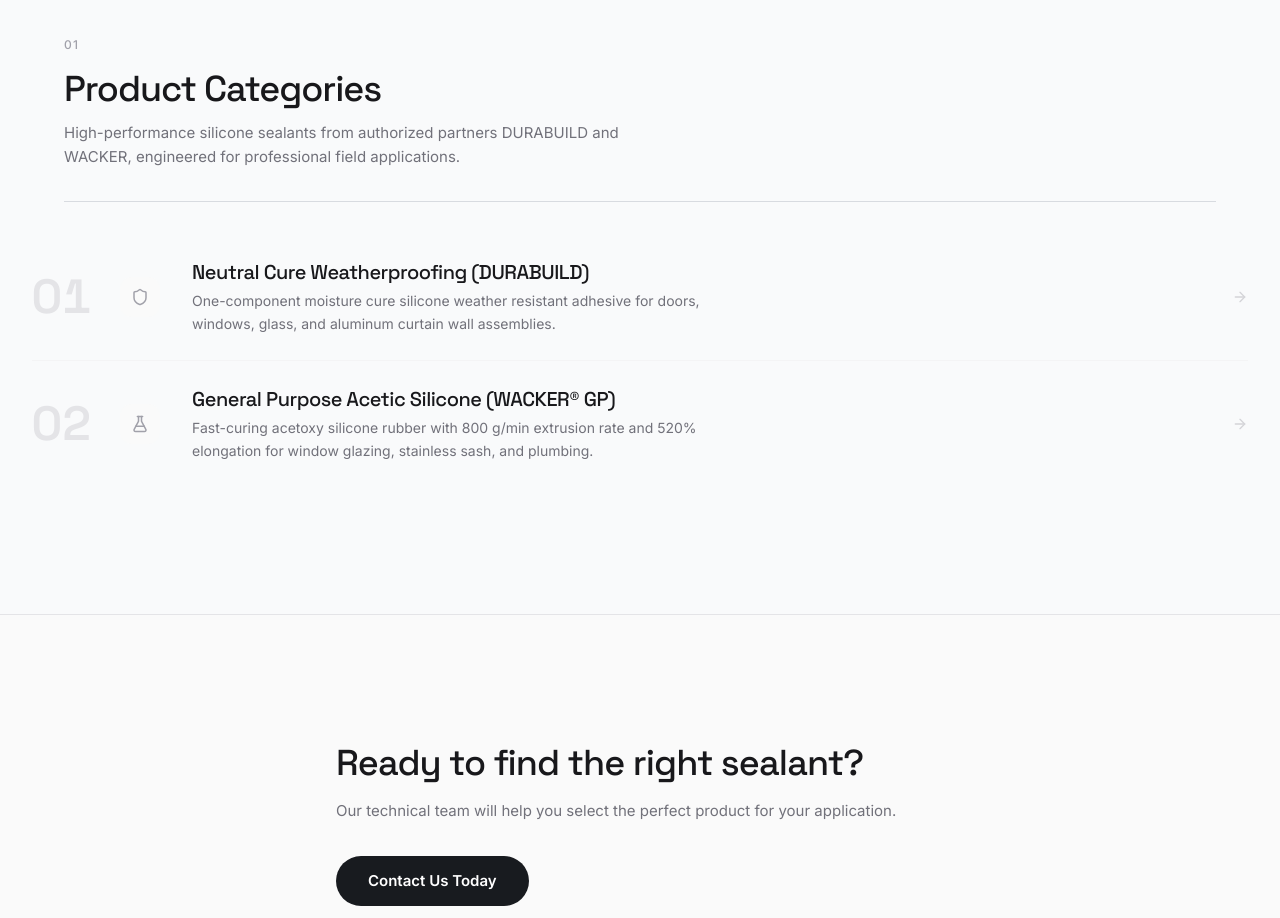
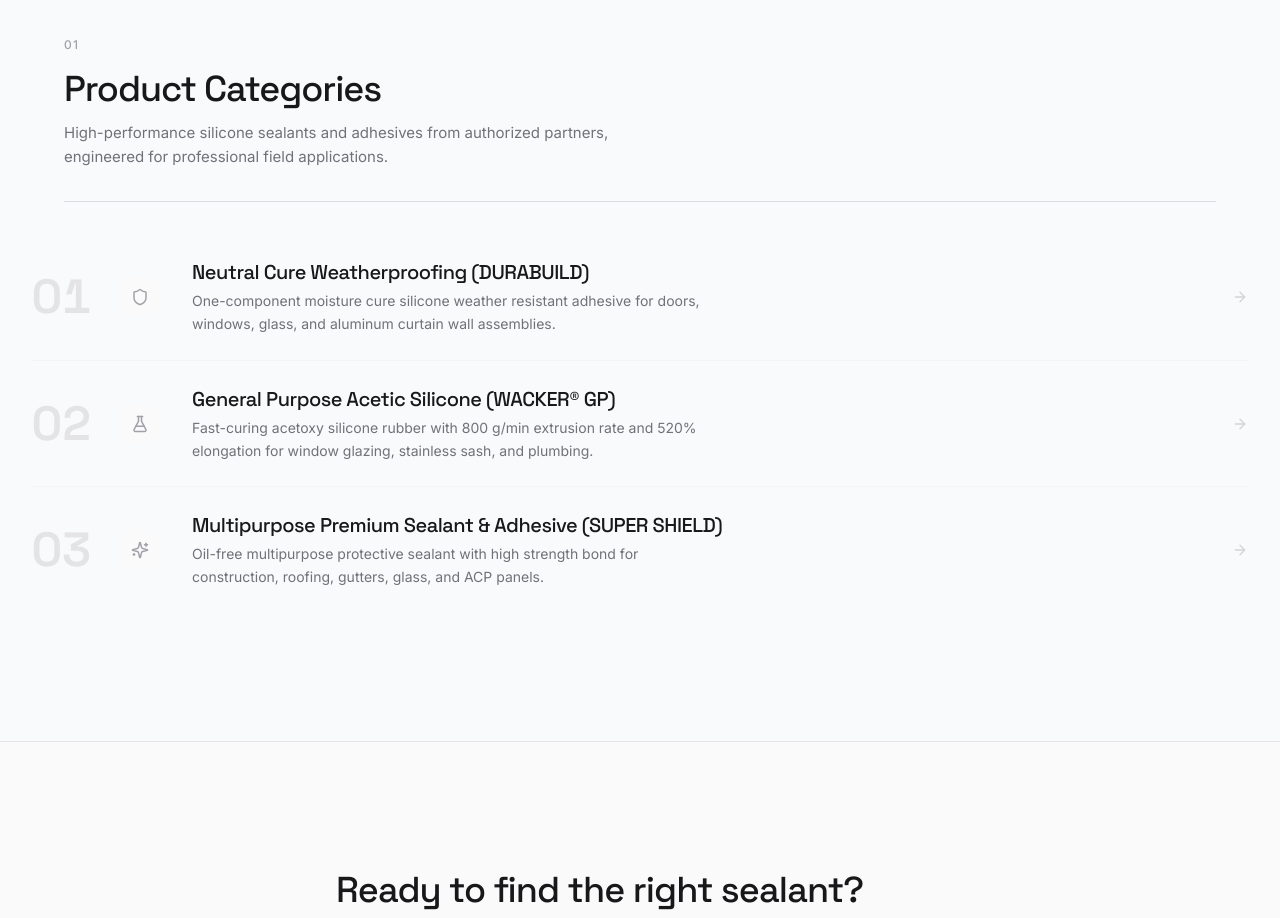
Before and after one commit to lionman9097/AMG_compro, a Nuxt app: page / in a window 1280 px wide. Shown: the part 1160-2078 px from the top of the page. Built offline with nearby package versions, Linux system fonts and the light colour scheme.

Commit message:
added supershield product

```diff
--- a/components/CategoryOverview.vue
+++ b/components/CategoryOverview.vue
@@ -4,7 +4,7 @@
       <SectionHeader
         numeral="01"
         title="Product Categories"
-        subtitle="High-performance silicone sealants from authorized partners DURABUILD and WACKER, engineered for professional field applications."
+        subtitle="High-performance silicone sealants and adhesives from authorized partners, engineered for professional field applications."
       />
 
       <div class="mt-14 md:mt-18">
@@ -41,7 +41,7 @@
 </template>
 
 <script setup lang="ts">
-import { ArrowRight, FlaskConical, Shield } from '@lucide/vue'
+import { ArrowRight, FlaskConical, Shield, Sparkles } from '@lucide/vue'
 import SectionHeader from '~/components/SectionHeader.vue'
 
 const categories = [
@@ -57,5 +57,11 @@ const categories = [
     description: 'Fast-curing acetoxy silicone rubber with 800 g/min extrusion rate and 520% elongation for window glazing, stainless sash, and plumbing.',
     icon: FlaskConical,
   },
+  {
+    id: 'multipurpose',
+    label: 'Multipurpose Premium Sealant & Adhesive (SUPER SHIELD)',
+    description: 'Oil-free multipurpose protective sealant with high strength bond for construction, roofing, gutters, glass, and ACP panels.',
+    icon: Sparkles,
+  },
 ]
 </script>
--- a/components/ImageCarousel.vue
+++ b/components/ImageCarousel.vue
@@ -52,7 +52,7 @@
     <!-- THUMBNAILS & SLIDE INDICATORS STRIP -->
     <div class="mt-5 flex flex-col sm:flex-row items-center justify-between gap-4">
       <!-- Thumbnail Selector Cards -->
-      <div class="grid grid-cols-2 sm:grid-cols-4 gap-3 w-full sm:w-auto flex-1">
+      <div class="grid grid-cols-2 sm:grid-cols-3 md:grid-cols-5 gap-3 w-full sm:w-auto flex-1">
         <button v-for="(slide, idx) in slides" :key="slide.id"
           class="p-2 sm:p-3 rounded-2xl border text-left transition-all duration-200 flex items-center gap-3 relative overflow-hidden group"
           :class="currentIndex === idx
@@ -171,6 +171,14 @@ const slides: ImageSlide[] = [
     tag: 'WACKER PARTNER PRODUCT',
     caption: 'One-part acetoxy silicone sealant for window glazing, stainless sash, and plumbing joints with 800 g/min extrusion rate.',
   },
+  {
+    id: 'slide-super-shield',
+    src: '/super_shield_broschure.webp',
+    title: 'SUPER SHIELD — Premium Sealant & Adhesive',
+    shortTitle: 'SUPER SHIELD',
+    tag: 'PREMIUM SEALANT & ADHESIVE',
+    caption: 'Oil-free multipurpose protective sealant with high strength bond for construction, roofing, gutters, glass, and ACP panels.',
+  },
 ]
 
 const currentIndex = ref(0)
--- a/components/ProductCard.vue
+++ b/components/ProductCard.vue
@@ -95,8 +95,11 @@
         <!-- Section 3: Application Methods & Substrates -->
         <div class="grid grid-cols-1 md:grid-cols-2 gap-4">
           <!-- Application Areas -->
-          <div v-if="product.applicationAreas && product.applicationAreas.length"
-            class="bg-white p-4 rounded-xl border border-zinc-200">
+          <div
+            v-if="product.applicationAreas && product.applicationAreas.length"
+            class="bg-white p-4 rounded-xl border border-zinc-200"
+            :class="(!product.colors || product.colors.length === 0) && (!product.packaging || product.packaging.length === 0) ? 'md:col-span-2' : ''"
+          >
             <h4
               class="font-display font-semibold text-zinc-900 text-xs tracking-wider uppercase mb-2 flex items-center gap-2">
               <Layers class="w-4 h-4 text-cobalt-accent" />
@@ -110,14 +113,17 @@
             </ul>
           </div>
 
-          <!-- Color & Packaging -->
-          <div class="bg-white p-4 rounded-xl border border-zinc-200 space-y-3">
+          <!-- Color & Packaging (Only if data exists) -->
+          <div
+            v-if="(product.colors && product.colors.length > 0) || (product.packaging && product.packaging.length > 0)"
+            class="bg-white p-4 rounded-xl border border-zinc-200 space-y-3"
+          >
             <h4
               class="font-display font-semibold text-zinc-900 text-xs tracking-wider uppercase flex items-center gap-2">
               <Box class="w-4 h-4 text-cobalt-accent" />
               Color & Package Formats
             </h4>
-            <div class="text-xs">
+            <div v-if="product.colors && product.colors.length > 0" class="text-xs">
               <span class="text-zinc-400 uppercase font-mono text-[10px] tracking-wider block mb-1">Available
                 Colors</span>
               <div class="flex flex-wrap gap-1.5">
@@ -127,7 +133,7 @@
                 </span>
               </div>
             </div>
-            <div class="text-xs">
+            <div v-if="product.packaging && product.packaging.length > 0" class="text-xs">
               <span class="text-zinc-400 uppercase font-mono text-[10px] tracking-wider block mb-1">Package Size</span>
               <div class="flex flex-wrap gap-1.5">
                 <span v-for="p in product.packaging" :key="p"
@@ -135,6 +141,20 @@
                   {{ p }}
                 </span>
               </div>
+            </div>
+          </div>
+        </div>
+
+        <!-- Section 4: Application Instructions -->
+        <div v-if="product.applicationMethods && product.applicationMethods.length" class="bg-white p-4 rounded-xl border border-zinc-200">
+          <h4 class="font-display font-semibold text-zinc-900 text-xs tracking-wider uppercase mb-3 flex items-center gap-2">
+            <Wrench class="w-4 h-4 text-cobalt-accent" />
+            Application Instructions (How to Use)
+          </h4>
+          <div class="grid grid-cols-1 sm:grid-cols-2 gap-3 text-xs">
+            <div v-for="step in product.applicationMethods" :key="step.step" class="p-3 rounded-lg bg-zinc-50 border border-zinc-200/60">
+              <span class="font-mono text-xs text-cobalt-accent font-bold block mb-0.5">STEP {{ step.step }}: {{ step.title.toUpperCase() }}</span>
+              <p class="text-zinc-600 leading-relaxed text-[11px]">{{ step.description }}</p>
             </div>
           </div>
         </div>
@@ -147,8 +167,12 @@
             <AlertTriangle class="w-4 h-4 text-amber-600" />
             Storage & Safety Attention
           </h4>
-          <p><strong class="font-semibold">Storage Period:</strong> {{ product.storageSafety.storagePeriod }} — {{
-            product.storageSafety.storageConditions }}</p>
+          <p>
+            <template v-if="product.storageSafety.storagePeriod && product.storageSafety.storagePeriod !== '-'">
+              <strong class="font-semibold">Storage Period:</strong> {{ product.storageSafety.storagePeriod }} —
+            </template>
+            <strong class="font-semibold">Storage:</strong> {{ product.storageSafety.storageConditions }}
+          </p>
           <ul class="list-disc list-inside space-y-1 text-[11px] text-amber-800">
             <li v-for="(note, i) in product.storageSafety.attention" :key="i">{{ note }}</li>
           </ul>
@@ -180,8 +204,7 @@ const isExpanded = ref(false)
 const categoryLabels: Record<string, string> = {
   'acetic-cure': 'Acetic Cure',
   'neutral-cure': 'Neutral Cure',
-  'high-temp': 'High Temperature',
-  'specialty': 'Specialty',
+  'multipurpose': 'Multipurpose & Adhesive',
 }
 
 const categoryLabel = computed(() => categoryLabels[props.product.category] || props.product.category)
--- a/data/products.ts
+++ b/data/products.ts
@@ -15,7 +15,7 @@ export interface Product {
   name: string
   brand: string
   tagline: string
-  category: 'neutral-cure' | 'acetic-cure'
+  category: 'neutral-cure' | 'acetic-cure' | 'multipurpose'
   description: string
   specs: {
     temperatureRange: string
@@ -43,6 +43,7 @@ export interface Product {
 export const productCategories = [
   { id: 'neutral-cure', label: 'Neutral Cure', icon: 'Shield' as const },
   { id: 'acetic-cure', label: 'Acetic Cure', icon: 'FlaskConical' as const },
+  { id: 'multipurpose', label: 'Multipurpose & Adhesive', icon: 'Sparkles' as const },
 ]
 
 export const products: Product[] = [
@@ -181,4 +182,71 @@ export const products: Product[] = [
       ],
     },
   },
+  {
+    id: 'super-shield',
+    name: 'SUPER SHIELD Premium Sealant & Adhesive',
+    brand: 'SUPER SHIELD',
+    tagline: 'STRONG • WEATHERSHIELD • MULTIPURPOSE',
+    category: 'multipurpose',
+    description: 'SUPER SHIELD Sealant is a high quality multipurpose protective sealant designed to provide maximum bonding strength and protection against water, heat, and extreme weather.',
+    specs: {
+      temperatureRange: '-',
+      cureType: 'Oil Free Multipurpose Protective',
+      color: '-',
+      application: 'Glass & Aluminum joints, construction, roofing & gutters, DIY & industrial, ACP',
+      density: '-',
+      hardness: '-',
+      tackFreeTime: '+/- 10 min (Skin Over)',
+      curingSpeed: '24h (Full Cure)',
+    },
+    characters: [
+      'Oil Free formulation',
+      'High strength bond for maximum adhesion',
+      'Water & extreme weather resistant (Weathershield protection)',
+      'Crack-proof & flexible formulation',
+      'Suitable for both interior & exterior applications',
+      'Eco friendly & quality assured',
+    ],
+    applicationAreas: [
+      'Glass & Aluminum joints',
+      'Construction',
+      'Roofing & Gutters',
+      'DIY & Industrial Projects',
+      'ACP (Aluminum Composite Panel)',
+    ],
+    tds: [],
+    applicationMethods: [
+      {
+        step: 1,
+        title: 'Surface Cleaning',
+        description: 'Clean surface from dust & grease.',
+      },
+      {
+        step: 2,
+        title: 'Nozzle Preparation',
+        description: 'Cut nozzle tip as needed.',
+      },
+      {
+        step: 3,
+        title: 'Application',
+        description: 'Apply sealant evenly.',
+      },
+      {
+        step: 4,
+        title: 'Tooling & Finishing',
+        description: 'Smooth before curing.',
+      },
+    ],
+    colors: [],
+    packaging: [],
+    storageSafety: {
+      storagePeriod: '-',
+      storageConditions: 'Store in a cool & dry place. Keep away from direct sunlight.',
+      attention: [
+        'Keep out of reach of children.',
+        'Avoid direct contact with eyes.',
+        'Use in well ventilated area.',
+      ],
+    },
+  },
 ]
```
Also changed, not shown: public/super_shield_broschure.webp (added).
